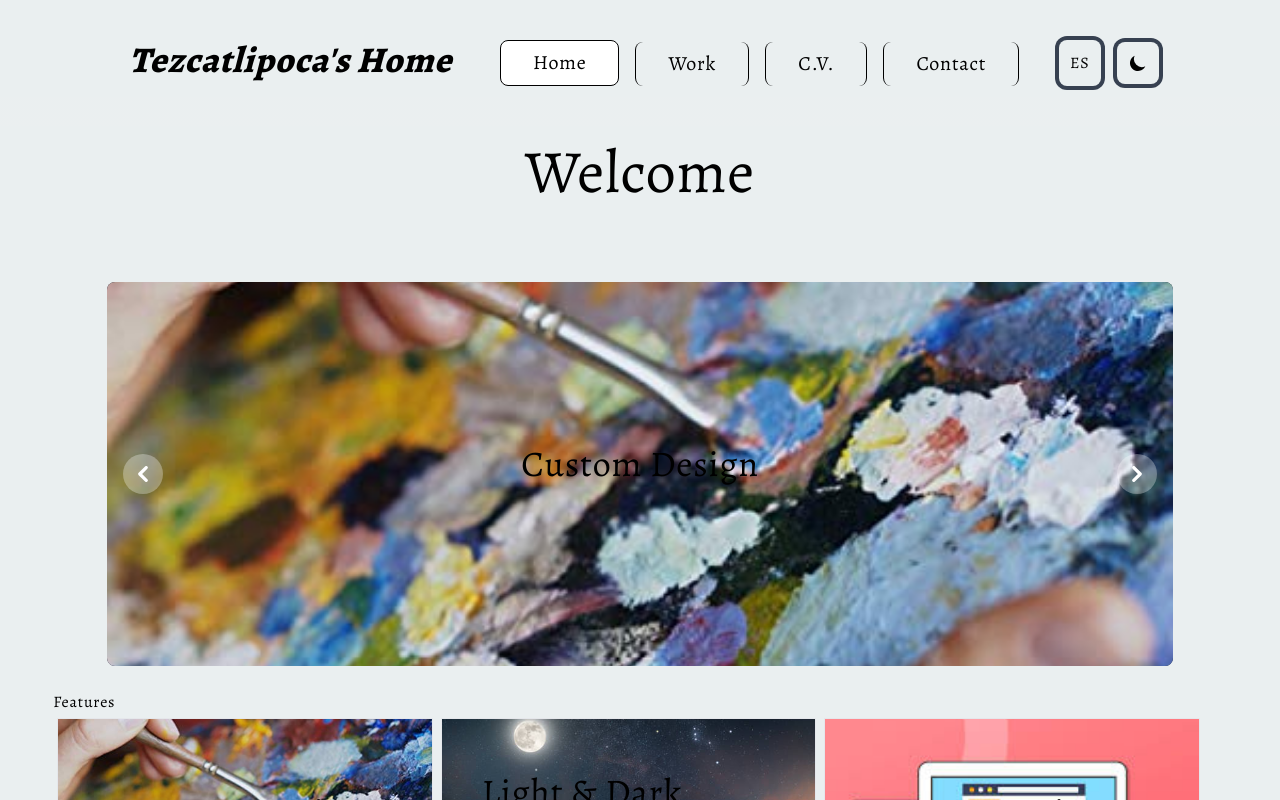
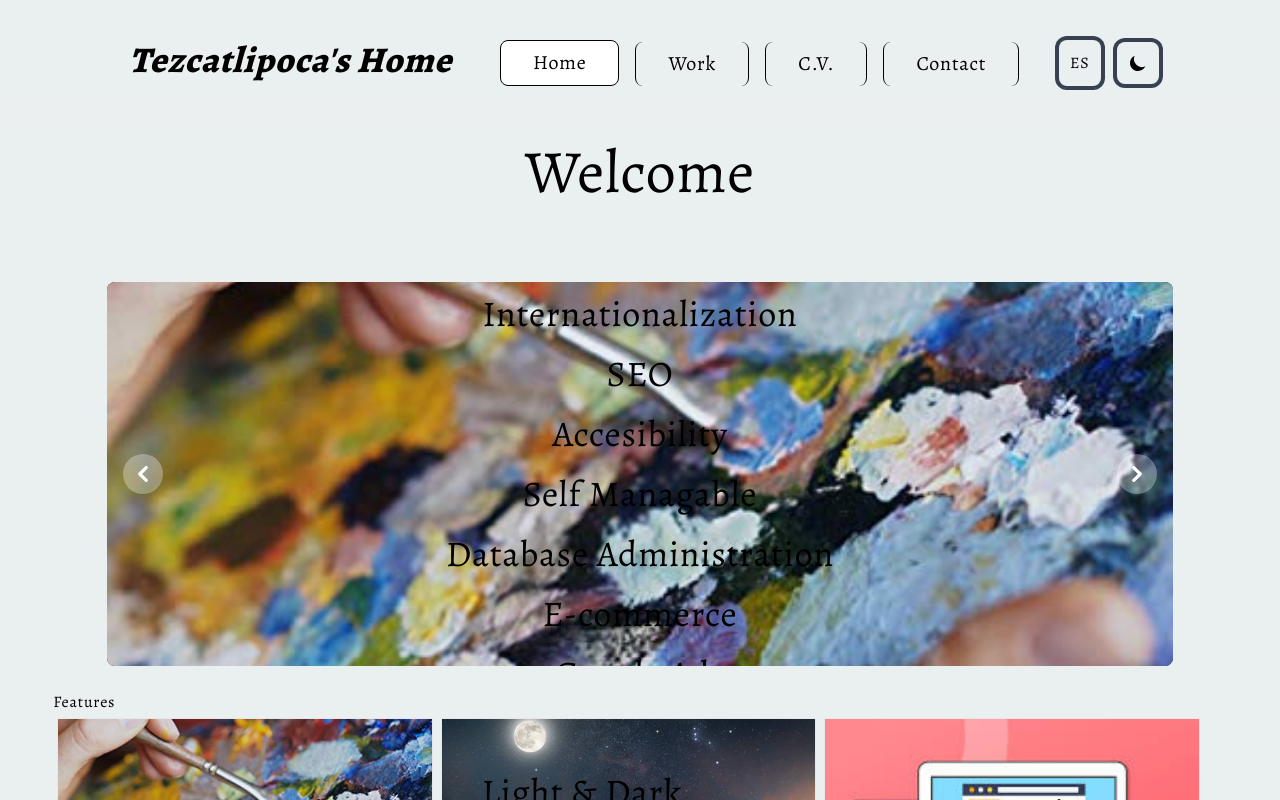
Before and after one commit to Tezcatlipoca0000/tez-web, a Next.js app: page /en in a window 1280 px wide. Shown: the top 800 px of the page. Built offline with nearby package versions, Linux system fonts and the light colour scheme.

Commit message:
continue carousel

```diff
--- a/app/[locale]/components/Features.js
+++ b/app/[locale]/components/Features.js
@@ -59,19 +59,33 @@ export default function Features({ dictionary }) {
         }
     }
 
+    function prevCarousel() {
+        let newPosition = position === 0 ? Object.keys(dictionary.Features).length - 1 : position - 1;
+        console.log('oiiiii ---> positions', position, newPosition);
+        setPosition(newPosition);
+    }
+
+    function nextCarousel() {
+        let newPosition = position === Object.keys(dictionary.Features).length - 1 ? 0 : position + 1;
+        setPosition(newPosition);
+    }
+
     const carouselItems = Object.keys(dictionary.Features).map((key, idx) => {
         return (
-            <div className="w-full h-full flex flex-col justify-center items-center">
-                <div className={`absolute top-0 left-0 w-full h-full ${idx === 0 ? '' : 'hidden'}`}>
+            <>
+                {position === idx &&
+
+                    <div className={`absolute top-0 left-0 w-full h-full`}>
                         <Image src={bgImages[idx]} alt={`${key} background image`} fill style={{objectFit: "cover"}} className={features[key] ? '' : 'blur-sm'} />
                     </div>
-                <h3 className={`z-10 text-4xl ${key === 'custom' ? '' : 'hidden'}`}>
+                }
+                <h3 className={`z-10 text-4xl`}>
                         {dictionary.Features[key].title}
                     </h3>
                     <p className="z-10 featDesc text-justify mt-5">
                         {dictionary.Features[key].content}
                     </p>
-            </div>
+            </>
         );
     });
 
@@ -113,10 +127,10 @@ export default function Features({ dictionary }) {
         <>
             {/* Carousel */}
             <div className="relative flex justify-center items-center w-10/12 bg-slate-900 h-56 overflow-hidden rounded-lg md:h-96">
-                <div className="relative w-full h-full">
+                <div className="relative w-full h-full flex flex-col justify-center items-center">
                     {carouselItems}
                 </div>
-                <button type="button" className="absolute top-0 left-0 z-30 flex items-center justify-center h-full px-4 cursor-pointer group focus:outline-none">
+                <button type="button" className="absolute top-0 left-0 z-30 flex items-center justify-center h-full px-4 cursor-pointer group focus:outline-none" onClick={prevCarousel}>
                     <span className="inline-flex items-center justify-center w-10 h-10 rounded-full bg-white/30 group-hover:bg-white/50 dark:group-hover:bg-gray-800/60 group-focus:ring-4 group-focus:ring-white dark:group-focus:ring-gray-800/70 group-focus:outline-none">
                         <svg className="w-4 h-4 text-white dark:text-gray-800" aria-hidden="true" xmlns="http://www.w3.org/2000/svg" fill="none" viewBox="0 0 6 10">
                             <path stroke="currentColor" strokeLinecap="round" strokeLinejoin="round" strokeWidth="2" d="M5 1 1 5l4 4"/>
@@ -124,7 +138,7 @@ export default function Features({ dictionary }) {
                         <span className="sr-only">Previous</span>
                     </span>
                 </button>
-                <button type="button" className="absolute top-0 right-0 z-30 flex items-center justify-center h-full px-4 cursor-pointer group focus:outline-none">
+                <button type="button" className="absolute top-0 right-0 z-30 flex items-center justify-center h-full px-4 cursor-pointer group focus:outline-none" onClick={nextCarousel}>
                     <span className="inline-flex items-center justify-center w-10 h-10 rounded-full bg-white/30 group-hover:bg-white/50 dark:group-hover:bg-gray-800/60 group-focus:ring-4 group-focus:ring-white dark:group-focus:ring-gray-800/70 group-focus:outline-none">
                         <svg className="w-4 h-4 text-white dark:text-gray-800" aria-hidden="true" xmlns="http://www.w3.org/2000/svg" fill="none" viewBox="0 0 6 10">
                             <path stroke="currentColor" strokeLinecap="round" strokeLinejoin="round" strokeWidth="2" d="m1 9 4-4-4-4"/>
```
Lines whose indentation alone changed are shown as unchanged.
